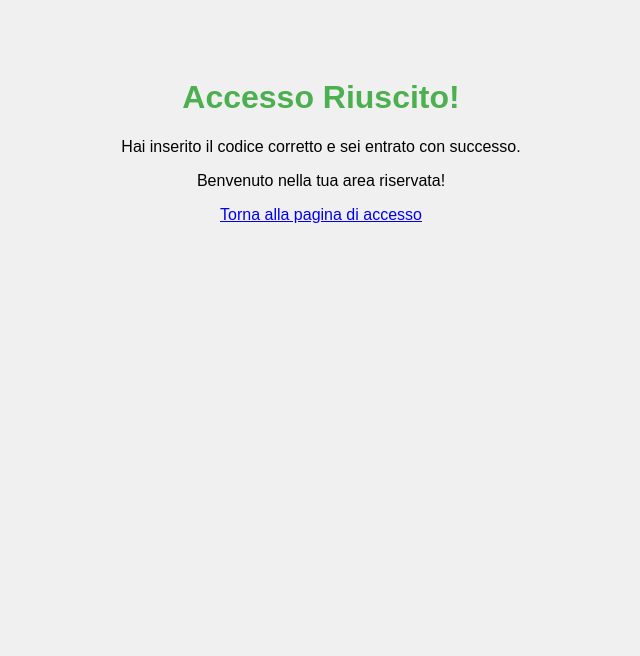
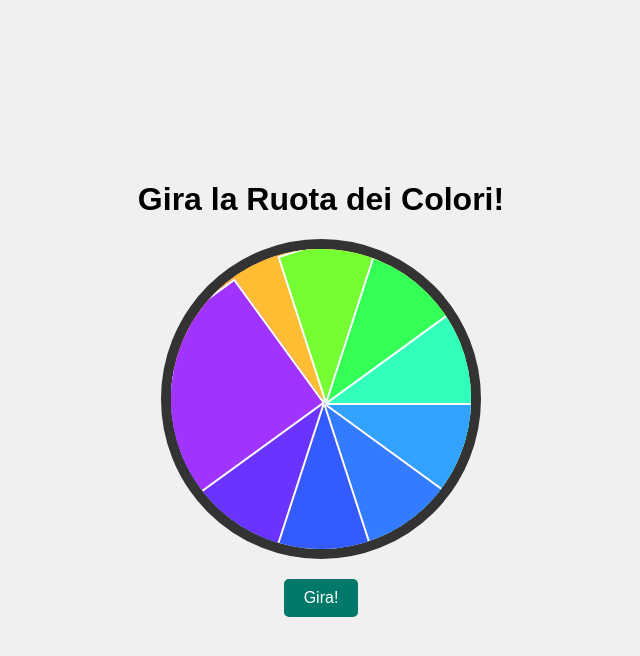
Before and after one commit to Russ017/giro2, a plain HTML site: page paginaSuccessiva.html in a window 1280 px wide. Shown: the whole page, without its empty margins (319-959 px from the left). Drawn offline with Linux system fonts and the light colour scheme.

Commit message:
Update paginaSuccessiva.html

```diff
--- a/paginaSuccessiva.html
+++ b/paginaSuccessiva.html
@@ -3,23 +3,92 @@
 <head>
     <meta charset="UTF-8">
     <meta name="viewport" content="width=device-width, initial-scale=1.0">
-    <title>Accesso Riuscito</title>
+    <title>Ruota dei Colori</title>
     <style>
         body {
             font-family: Arial, sans-serif;
             background-color: #f0f0f0;
+            display: flex;
+            flex-direction: column;
+            justify-content: center;
+            align-items: center;
+            height: 100vh;
             text-align: center;
-            padding: 50px;
         }
-        h1 {
-            color: #4CAF50;
+        .ruota {
+            width: 300px;
+            height: 300px;
+            border-radius: 50%;
+            border: 10px solid #333;
+            position: relative;
+            overflow: hidden;
+            transition: transform 4s cubic-bezier(0.33, 1, 0.68, 1);
+        }
+        .spicchio {
+            position: absolute;
+            width: 50%;
+            height: 50%;
+            background-color: transparent;
+            border: 2px solid #fff;
+            transform-origin: 100% 100%;
+        }
+        .spicchio:nth-child(1) { transform: rotate(0deg); background-color: #FF5733; }
+        .spicchio:nth-child(2) { transform: rotate(36deg); background-color: #FFBD33; }
+        .spicchio:nth-child(3) { transform: rotate(72deg); background-color: #75FF33; }
+        .spicchio:nth-child(4) { transform: rotate(108deg); background-color: #33FF57; }
+        .spicchio:nth-child(5) { transform: rotate(144deg); background-color: #33FFBD; }
+        .spicchio:nth-child(6) { transform: rotate(180deg); background-color: #33A1FF; }
+        .spicchio:nth-child(7) { transform: rotate(216deg); background-color: #337BFF; }
+        .spicchio:nth-child(8) { transform: rotate(252deg); background-color: #335BFF; }
+        .spicchio:nth-child(9) { transform: rotate(288deg); background-color: #6B33FF; }
+        .spicchio:nth-child(10) { transform: rotate(324deg); background-color: #A133FF; }
+
+        button {
+            margin-top: 20px;
+            padding: 10px 20px;
+            font-size: 16px;
+            background-color: #00796b;
+            color: white;
+            border: none;
+            border-radius: 5px;
+            cursor: pointer;
+        }
+        button:hover {
+            background-color: #004d40;
         }
     </style>
 </head>
 <body>
-    <h1>Accesso Riuscito!</h1>
-    <p>Hai inserito il codice corretto e sei entrato con successo.</p>
-    <p>Benvenuto nella tua area riservata!</p>
-    <a href="index.html">Torna alla pagina di accesso</a>
+    <h1>Gira la Ruota dei Colori!</h1>
+    <div class="ruota" id="ruota">
+        <div class="spicchio"></div>
+        <div class="spicchio"></div>
+        <div class="spicchio"></div>
+        <div class="spicchio"></div>
+        <div class="spicchio"></div>
+        <div class="spicchio"></div>
+        <div class="spicchio"></div>
+        <div class="spicchio"></div>
+        <div class="spicchio"></div>
+        <div class="spicchio"></div>
+    </div>
+    <button onclick="giraRuota()">Gira!</button>
+    <p id="risultato" style="margin-top: 20px; font-size: 20px;"></p>
+
+    <script>
+        function giraRuota() {
+            const ruota = document.getElementById('ruota');
+            const randomDegree = Math.floor(Math.random() * 360 + 720); // 720 per farla girare almeno 2 volte
+            ruota.style.transform = `rotate(${randomDegree}deg)`;
+
+            setTimeout(() => {
+                const coloreIndex = Math.floor((randomDegree % 360) / 36); // 10 spicchi
+                const colori = ["#FF5733", "#FFBD33", "#75FF33", "#33FF57", "#33FFBD", "#33A1FF", "#337BFF", "#335BFF", "#6B33FF", "#A133FF"];
+                const coloriNomi = ["Rosso", "Giallo", "Verde Chiaro", "Verde", "Ciano", "Blu Chiaro", "Blu", "Blu Scuro", "Viola", "Viola Scuro"];
+
+                document.getElementById('risultato').innerText = `Il tuo colore è ${coloriNomi[coloreIndex]} (${colori[coloreIndex]})`;
+            }, 4000); // Attendere il tempo di rotazione
+        }
+    </script>
 </body>
 </html>
```
